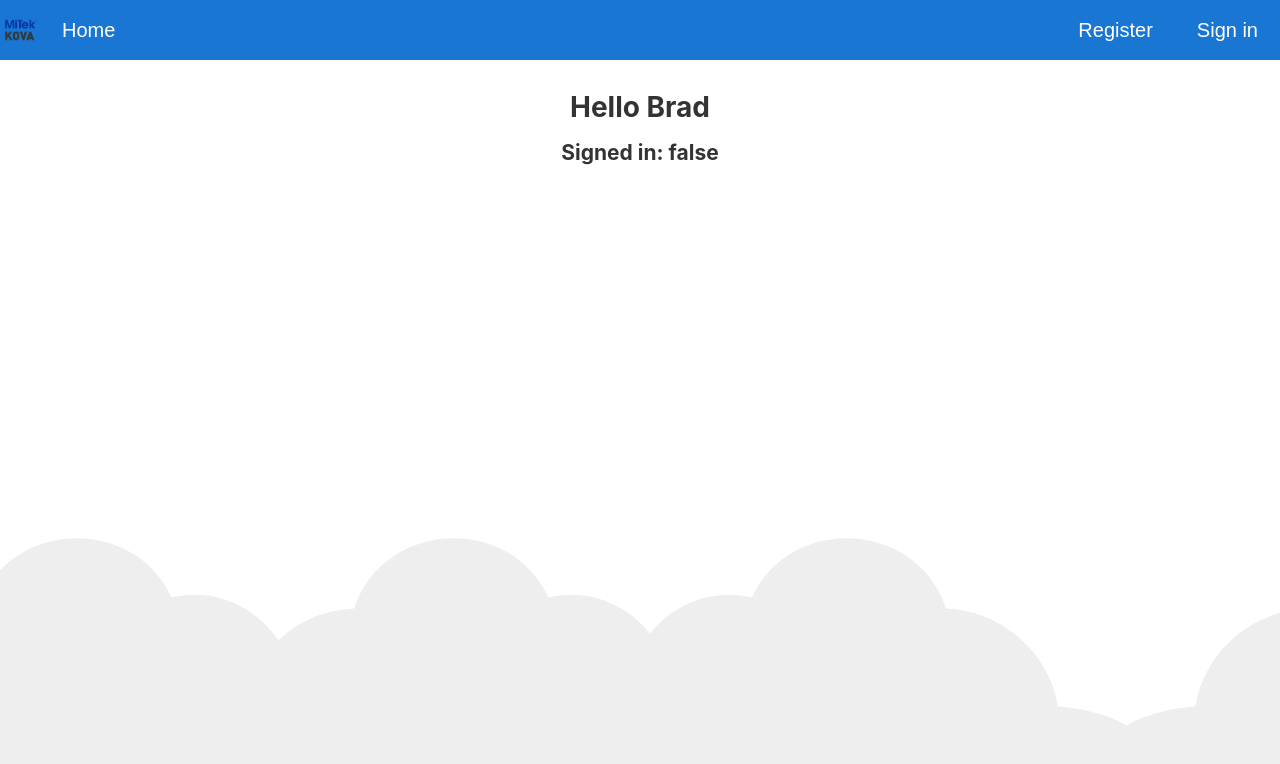
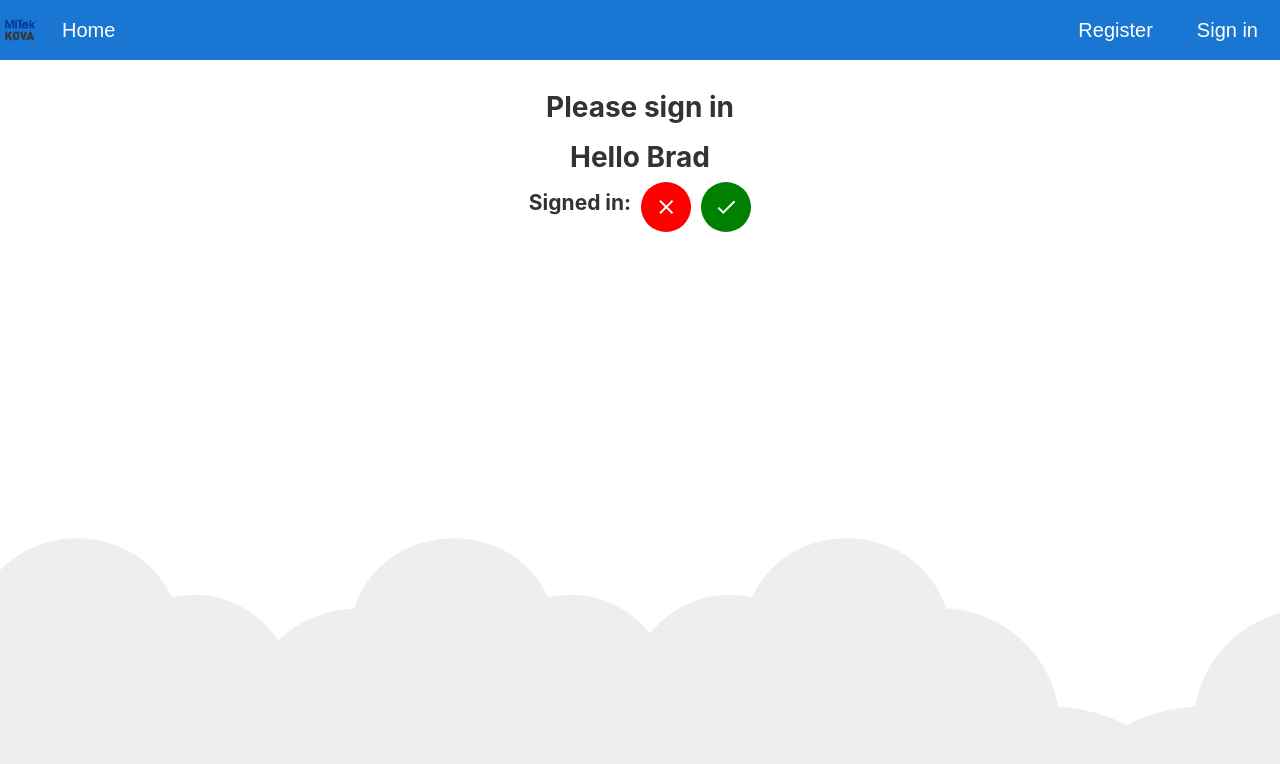
Before and after one commit to MiTek-Kova/AngularTraining, an Angular app in the folder exercises/: page / in a window 1280 px wide. Shown: the top 764 px of the page. Built offline with nearby package versions, Linux system fonts and the light colour scheme.

Commit message:
Starting point for Session 03

```diff
--- a/exercises/src/app/app.component.css
+++ b/exercises/src/app/app.component.css
@@ -36,3 +36,26 @@
     z-index: -10;
     width: 1920px;
   }
+
+  .signedInStatus {
+    display: flex;
+    gap: 10px;
+  }
+
+  .notSignedIn, .signedIn {
+    display: flex;
+    align-items: center;
+    justify-content: center;
+    height: 50px;
+    width: 50px;
+    border-radius: 100%;
+    background-color: red;
+  }
+
+  .signedIn {
+    background-color: green;
+  }
+
+  .material-icons {
+    color: white;
+  }
--- a/exercises/src/app/app.component.html
+++ b/exercises/src/app/app.component.html
@@ -1,8 +1,13 @@
 <app-navbar (signedInEvent)="signedInEvent($event)"></app-navbar>
 <div class="content" role="main">
 
+  <h1>Please sign in</h1>
   <h1>Hello {{name}}</h1>
-  <h2>Signed in: {{signedIn}}</h2>
+  <div class="signedInStatus">
+    <h2>Signed in:</h2>
+    <span class="material-icons notSignedIn">close</span>
+    <span class="material-icons signedIn">done</span>
+  </div>
 
   <svg id="clouds" xmlns="http://www.w3.org/2000/svg" width="2611.084" height="485.677" viewBox="0 0 2611.084 485.677">
     <title>Gray Clouds Background</title>
--- a/exercises/src/index.html
+++ b/exercises/src/index.html
@@ -6,6 +6,7 @@
   <base href="/">
   <meta name="viewport" content="width=device-width, initial-scale=1">
   <link rel="icon" type="image/x-icon" href="favicon.ico">
+  <link href="https://fonts.googleapis.com/icon?family=Material+Icons" rel="stylesheet">
 </head>
 <body>
   <app-root></app-root>
```
